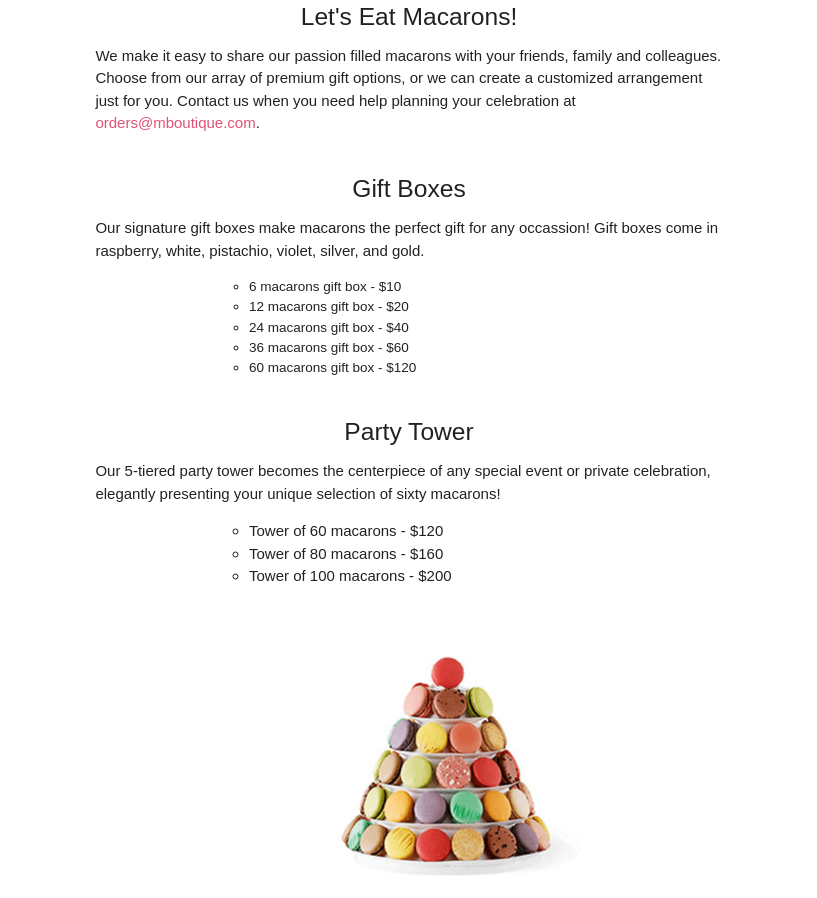
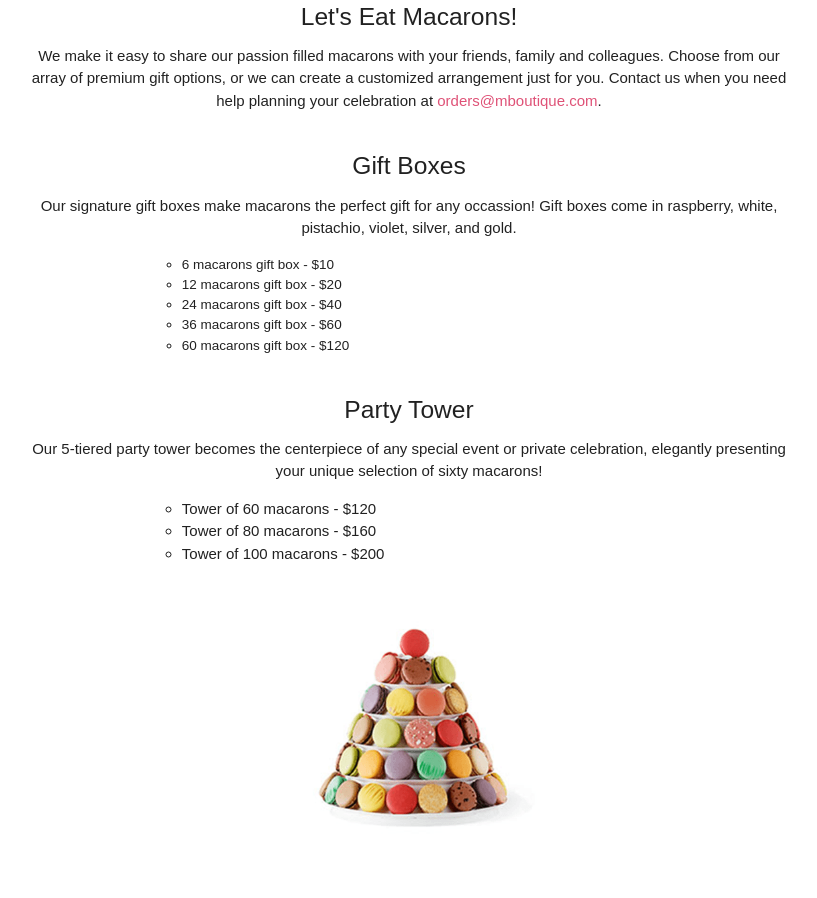
Before and after one commit to jeffreicher/m-boutique, a React app: page /gifts-parties in a window 1280 px wide. Shown: the part 482-1380 px from the top of the page, without its empty margins (231-1048 px from the left). Built offline with nearby package versions, Linux system fonts and the light colour scheme.

Commit message:
fixed up gifts and parties page

```diff
--- a/src/assets/css/gifts-parties.css
+++ b/src/assets/css/gifts-parties.css
@@ -3,6 +3,10 @@
 }
 
 .intro-section > h5, .giftbox-section > h5, .tower-section > h5 {
+    text-align: center;
+}
+
+.intro-section > p, .giftbox-section > p, .tower-section > p {
     text-align: center;
 }
 
@@ -26,7 +30,15 @@
     margin-left: 12vw;
 }
 
+
 /* .tower-section {
     background-image: url('../images/gifts-parties-background.png');
     width: 100%;
 } */
+
+@media (min-width: 800px) {
+    .tower-section img {
+        width: 70%;
+        padding-left: 18vw;
+    }
+}
--- a/src/components/gifts-parties.js
+++ b/src/components/gifts-parties.js
@@ -12,7 +12,7 @@ class GiftsAndParties extends Component {
             <div>
                 <Nav />
                 <BannerImage src={PartyBanner} />
-                <div className='container'>
+                <div className='container desktop-views'>
                     <div className='intro-section'>
                         <h5>Let's Eat Macarons!</h5>
                         <p>We make it easy to share our passion filled macarons with your friends, family and colleagues. Choose from our array of premium gift options, or we can create a customized arrangement just for you. Contact us when you need help planning your celebration at <a>orders@mboutique.com</a>.</p>
```
